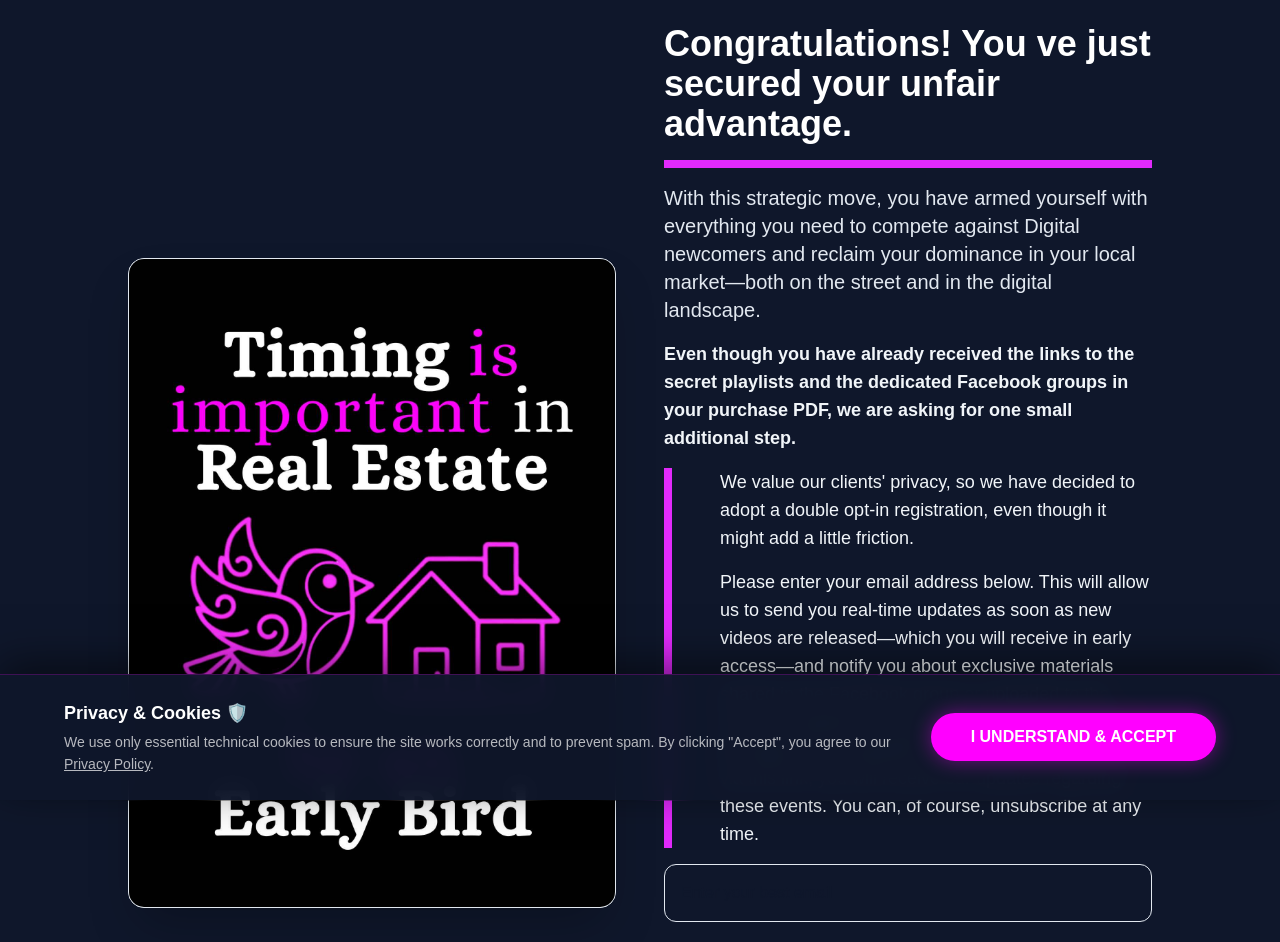
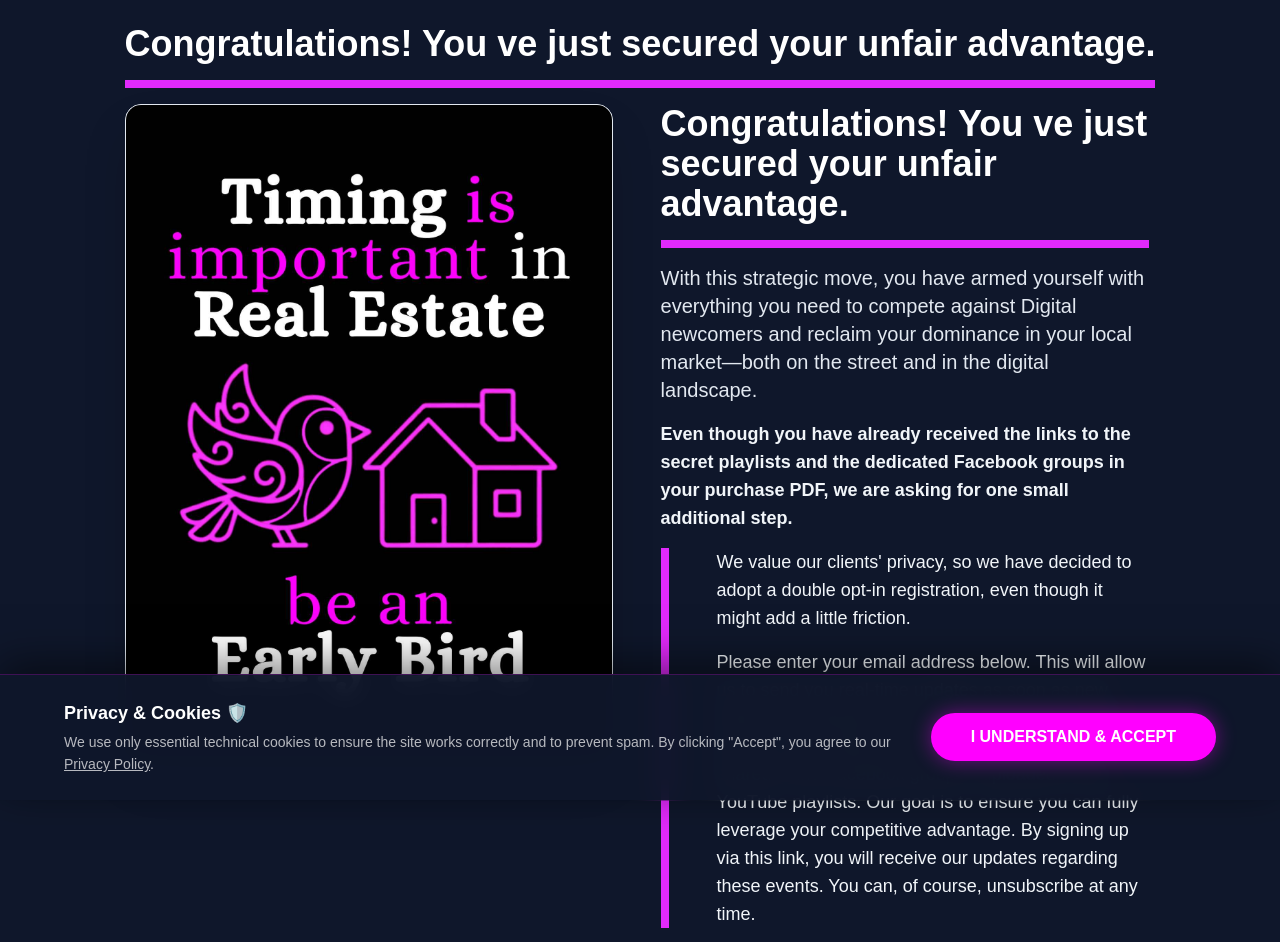
Before and after one commit to ReBestDigital/rbd, a Next.js app: page /earlybird-get-groups-accessa in a window 1280 px wide. Shown: the top 942 px of the page. Built offline with nearby package versions, Linux system fonts and the light colour scheme.

Commit message:
earlybirdbuyprova

```diff
--- a/app/earlybird-get-groups-accessa/page.tsx
+++ b/app/earlybird-get-groups-accessa/page.tsx
@@ -66,15 +66,20 @@ export default function LandingPage() {
 
   return (
     <main className={`min-h-screen ${style.bg} flex items-center justify-center p-6`}>
-      <div className="max-w-5xl w-full grid grid-cols-1 md:grid-cols-2 gap-12 items-center">
+       <div className=""><h1 className={`${style.text} text-4xl md:text-4xl font-bold text-slate-200 mb-4 border-b-8 border-fuchsia-500 md:pb-4 pb-4`}>
+                {config.title}
+              </h1>
+      <div className="max-w-5xl w-full grid grid-cols-1 md:grid-cols-2 gap-12 ">
 
         {/* Preview Immagine Dinamica */}
         <div className="relative aspect-[3/4] bg-slate-100 rounded-2xl shadow-2xl overflow-hidden flex items-center justify-center border border-slate-200">
+
           {config.image ? (
             <img src={config.image} alt="Book Cover Preview" className="object-cover w-full h-full" />
           ) : (
             <span className="text-slate-400 font-medium italic">BOOK PREVIEW</span>
           )}
+
         </div>
 
         {/* Contenuto Form */}
@@ -98,10 +103,10 @@ export default function LandingPage() {
           ) : (
             /* --- LAYOUT ORIGINALE --- */
             <>
+
               <h1 className={`${style.text} text-4xl md:text-4xl font-bold text-slate-200 mb-4 border-b-8 border-fuchsia-500 md:pb-4 pb-4`}>
                 {config.title}
               </h1>
-
               <p className="text-xl text-slate-200 mb-4">
                 {config.subtitle}
               </p>
@@ -132,7 +137,7 @@ export default function LandingPage() {
                     type="email"
                     placeholder="Enter your best email"
                     required
-                    className="w-full px-4 py-4 rounded-xl border border-slate-200 text-slate-900 focus:ring-2 focus:ring-fuchsia-500 outline-none transition-all"
+                    className="w-full px-4 py-4 rounded-xl border border-slate-200 text-slate-100 focus:ring-2 focus:ring-fuchsia-500 outline-none transition-all"
                     value={email}
                     onChange={(e) => setEmail(e.target.value)}
                   />
@@ -149,7 +154,7 @@ export default function LandingPage() {
                   <label htmlFor="privacy" className={`font-bold text-xs leading-tight ${style.mute}`}>
                     By clicking the button you will receive the {config.leadMagnet} and you agree to receive our newsletter and marketing updates.<br/>
                     You can unsubscribe at any time. I have read and agree to the{" "}
-                    <Link href={`/privacy-policy/${config.legal.name}`} target="_blank" className={`${style.accent} font-medium underline hover:opacity-80`}>
+                    <Link href={`/privacy-policy/${config.legal.name}`} target="_blank" rel="noopener noreferrer" className={`${style.accent} font-medium underline hover:opacity-80`}>
                       Privacy Policy
                     </Link>.
                     I understand my data will be processed according to GDPR.
@@ -171,7 +176,7 @@ export default function LandingPage() {
             We value your privacy. Unsubscribe with one click at any time. Your information is secure. We only use trusted partners (like Brevo) to manage your data and we never sell it to third parties.
           </p>
         </div>
-      </div>
+      </div></div>
     </main>
   );
 }
--- a/app/thank-you/page.tsx
+++ b/app/thank-you/page.tsx
@@ -36,22 +36,22 @@ function ThankYouContent() {
 
       <div className="grid grid-cols-1 sm:grid-cols-2 gap-4 w-full max-w-xl mx-auto ">
          {thankYou.ctaLink && (
-          <a href={thankYou.ctaLink} className={`${style.primary} ${style.hover} text-white font-bold py-4 px-6 rounded-xl transition-all shadow-lg text-center`}>
+          <a href={thankYou.ctaLink} target="_blank" rel="noopener noreferrer" className={`${style.primary} ${style.hover} text-white font-bold py-4 px-6 rounded-xl transition-all shadow-lg text-center`}>
           {thankYou.ctaLabel}
         </a>
        )}
        {thankYou.secondaryLink && (
-        <a href={thankYou.secondaryLink} target="_blank" rel="noopener" className="bg-white/10 hover:bg-white/20 text-white font-bold py-4 px-6 rounded-xl border border-white/20 transition-all text-center">
+        <a href={thankYou.secondaryLink} target="_blank" rel="noopener noreferrer" className="bg-white/10 hover:bg-white/20 text-white font-bold py-4 px-6 rounded-xl border border-white/20 transition-all text-center">
           {thankYou.secondaryLabel}
         </a>
         )}
          {thankYou.ctaLink3 && (
-          <a href={thankYou.ctaLink3} className="bg-white/5 hover:bg-white/10 text-white/80 font-bold py-4 px-6 rounded-xl border border-white/10 transition-all text-center">
-              {thankYou.ctaLabel3 || "SCOPRI DI PIÙ"}
+          <a href={thankYou.ctaLink3} target="_blank" rel="noopener noreferrer" className="bg-white/5 hover:bg-white/10 text-white/80 font-bold py-4 px-6 rounded-xl border border-white/10 transition-all text-center">
+              {thankYou.ctaLabel3 || ""}
           </a>
         )}
          {thankYou.ctaLink4 && (
-          <a href={thankYou.ctaLink4} className="bg-white/5 hover:bg-white/10 text-white/80 font-bold py-4 px-6 rounded-xl border border-white/10 transition-all text-center">
+          <a href={thankYou.ctaLink4} target="_blank" rel="noopener noreferrer" className="bg-white/5 hover:bg-white/10 text-white/80 font-bold py-4 px-6 rounded-xl border border-white/10 transition-all text-center">
               {thankYou.ctaLabel4 || "SCOPRI DI PIÙ"}
           </a>
         )}
```
